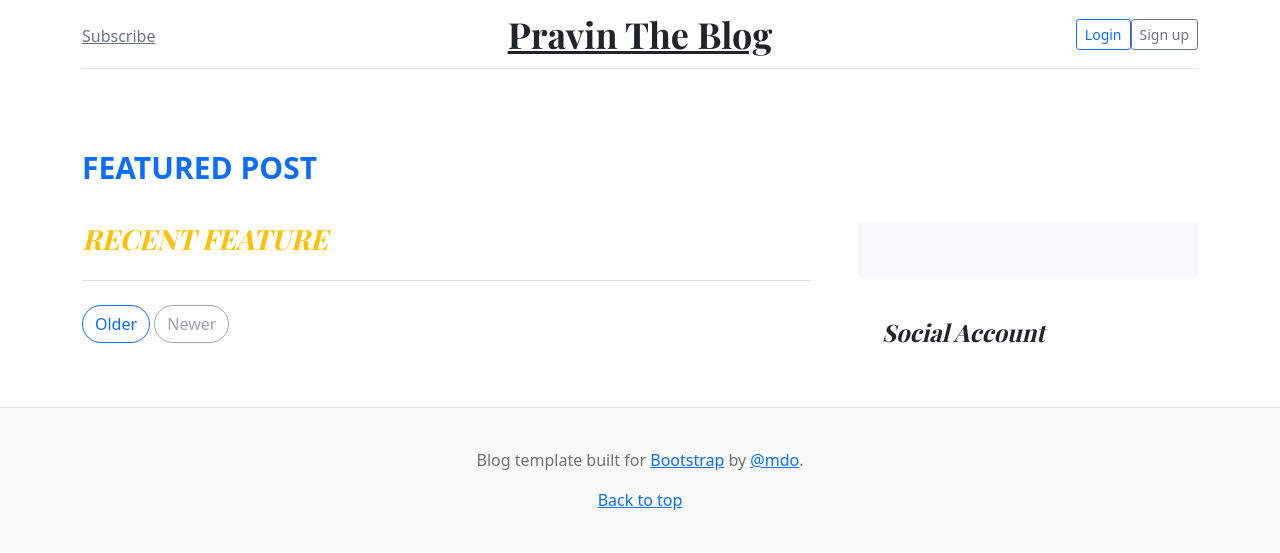
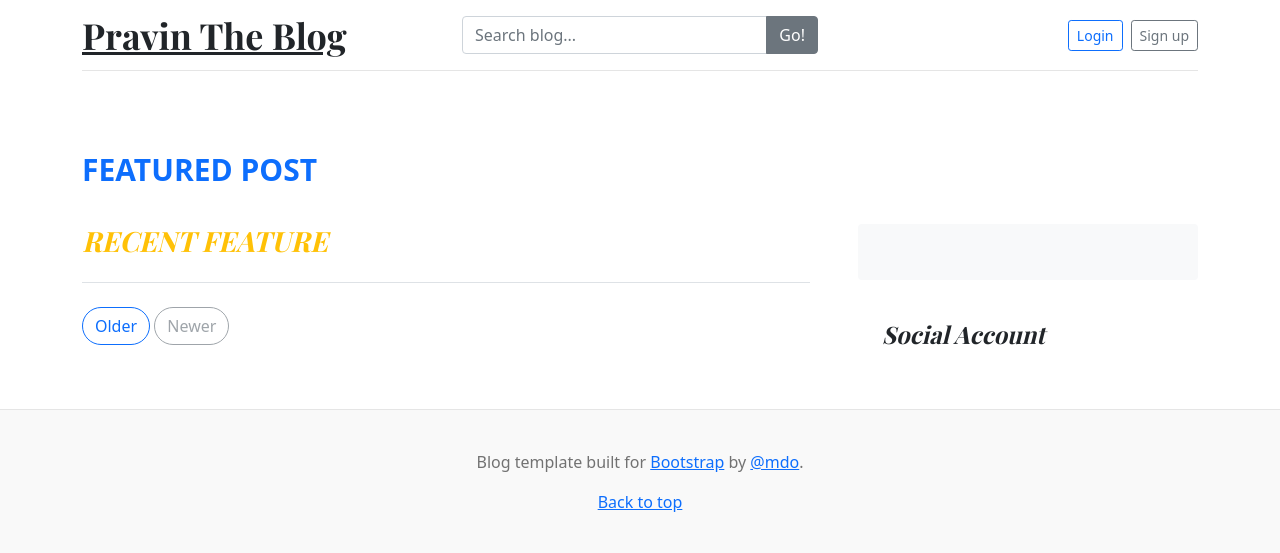
Before and after one commit to coderpravin/Django-Blog-Dynamic-Project, a Django app: template templates/mainBlog/home.html in a window 1280 px wide. Shown: the top 553 px of the page. Run offline with Django 5.2, Linux system fonts and the light colour scheme; the template is opened without the code that fills it, so the values that code supplies are empty; some libraries are stand-ins or nearby versions.

Commit message:
The search Blog Created done successfully

```diff
--- a/mainBlog/urls.py
+++ b/mainBlog/urls.py
@@ -5,6 +5,7 @@ urlpatterns = [
 
     path('', views.home, name='home'),
     path('category/<int:pk>', views.category_id),
-    path('blog/<int:pk>', views.blog_info_id),
+    path('blog/<int:pk>', views.blog_info_id, name="blog_info"),
     path('slugblog/<slug:slug>', views.single_Blog_Slug, name="blog-by_slug"),
+    path('search_blog', views.search_blog, name="search_blog"),
 ]
--- a/templates/mainBlog/base.html
+++ b/templates/mainBlog/base.html
@@ -24,19 +24,45 @@
 
 <div class="container">
   <header class="blog-header py-3">
-    <div class="row flex-nowrap justify-content-between align-items-center">
-      <div class="col-4 pt-1">
-        <a class="link-secondary" href="#">Subscribe</a>
-      </div>
-      <div class="col-4 text-center">
-        <a class="blog-header-logo text-dark" href="#">Pravin The Blog</a>
-      </div>
-      <div class="col-4 d-flex justify-content-end align-items-center">
-        <a class="btn btn-sm btn-outline-primary" href="#">Login</a>
-        <a class="btn btn-sm btn-outline-secondary" href="#">Sign up</a>
-      </div>
+    <div class="row align-items-center">
+
+        <!-- LEFT: Blog Logo -->
+        <div class="col-md-4 text-start">
+            <a class="blog-header-logo text-dark" href="#">
+                Pravin The Blog
+            </a>
+        </div>
+
+        <!-- CENTER: Search Bar -->
+        <div class="col-md-4">
+            <form method="GET" action="{% url 'search_blog' %}">
+                <div class="input-group">
+                    <input
+                        type="text"
+                        class="form-control"
+                        name="keyword"
+                        placeholder="Search blog..."
+                    >
+                    <button class="btn btn-secondary" type="submit">
+                        Go!
+                    </button>
+                </div>
+            </form>
+        </div>
+
+        <!-- RIGHT: Login / Signup -->
+        <div class="col-md-4 d-flex justify-content-end">
+            <a class="btn btn-sm btn-outline-primary me-2" href="#">
+                Login
+            </a>
+            <a class="btn btn-sm btn-outline-secondary" href="#">
+                Sign up
+            </a>
+        </div>
+
     </div>
-  </header>
+</header>
+
 
   <div class="nav-scroller py-1 mb-2">
 
```
Also changed, not shown: mainBlog/views.py (+17 -0 lines), templates/mainBlog/blog_by_slug.html (+37 -8 lines), templates/mainBlog/search_blog.html (added, +34 -0 lines).
